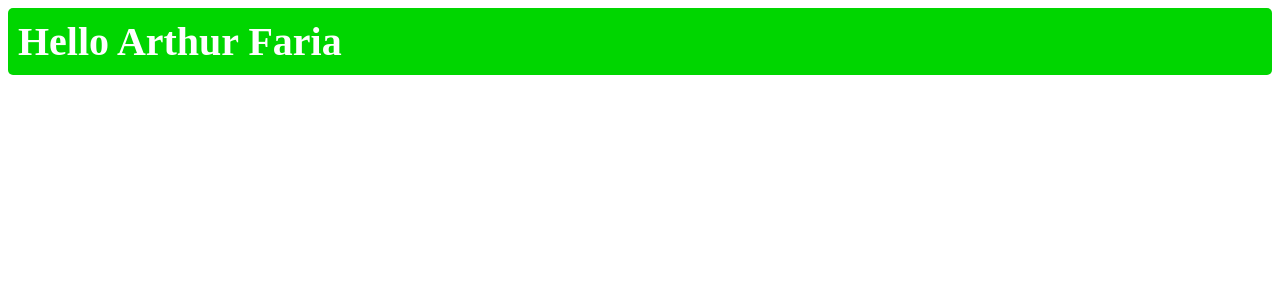
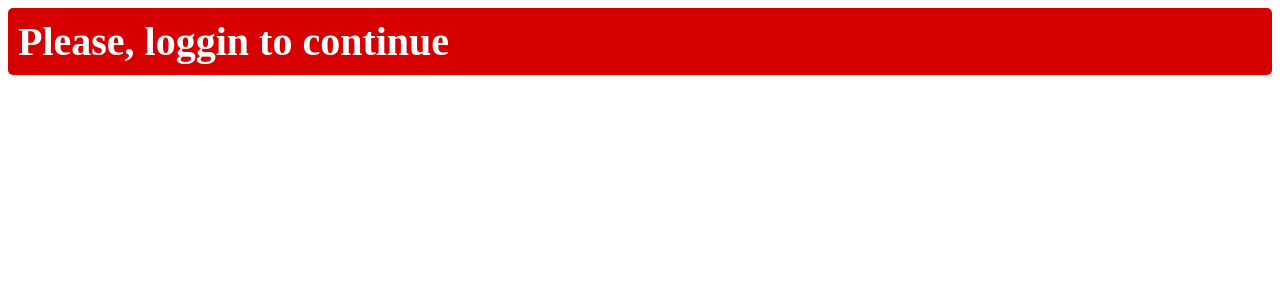
Before and after one commit to arthuragf/react-app-rfbc, a React (Vite) app: page / in a window 1280 px wide. Shown: the top 300 px of the page. Built offline with nearby package versions, Linux system fonts and the light colour scheme.

Commit message:
Add css to login prompt message

```diff
--- a/src/App.jsx
+++ b/src/App.jsx
@@ -3,7 +3,7 @@ import UserGreeting from './components/UserGreeting'
 function App() {
  return (
     <>
-        <UserGreeting isLoggedIn={true} userName="Arthur Faria"></UserGreeting>
+        <UserGreeting isLoggedIn={false} userName="Arthur Faria"></UserGreeting>
     </>
 )
 }
--- a/src/index.css
+++ b/src/index.css
@@ -36,5 +36,10 @@
 }
 
 .login-prompt {
-
+    font-size: 2.5em;
+  background-color: hsl(0, 100%, 42%);
+  color: white;
+  padding: 10px;
+  border-radius: 5px;
+  margin: 0;
 }
```
